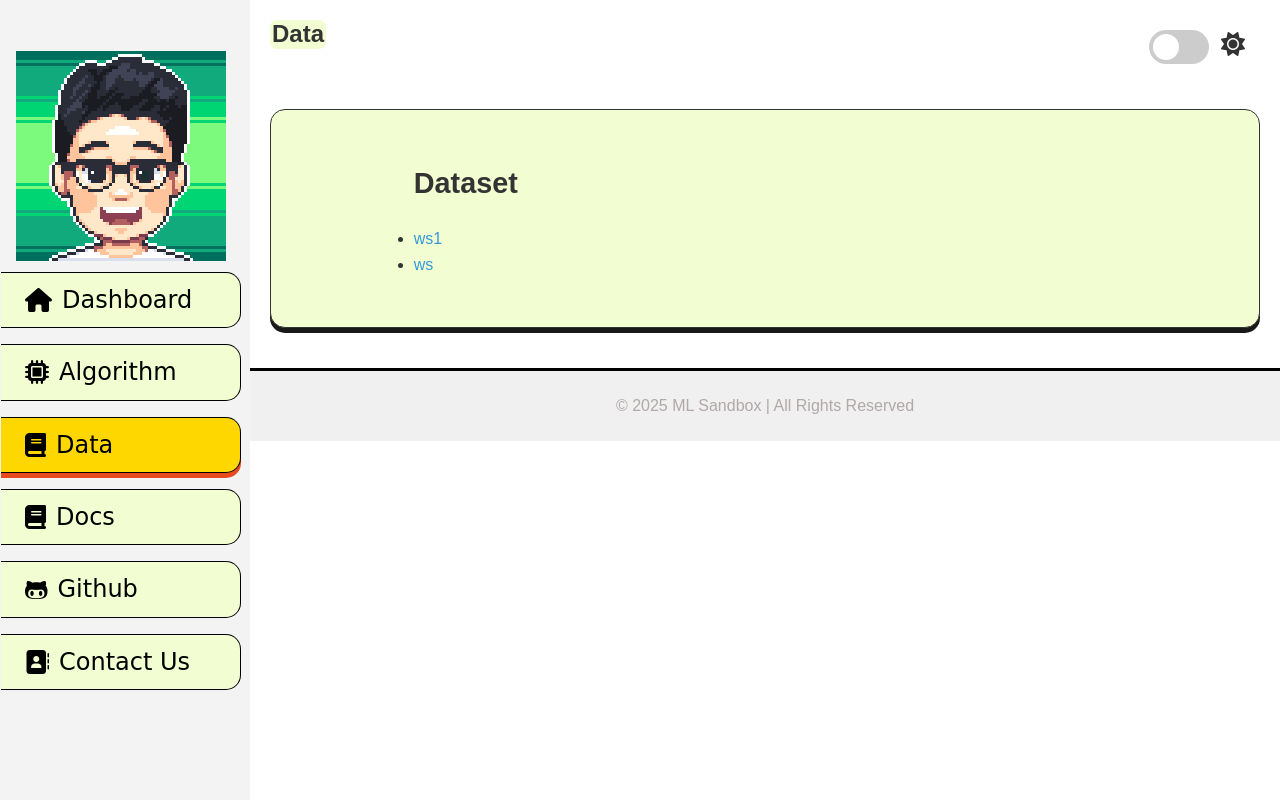
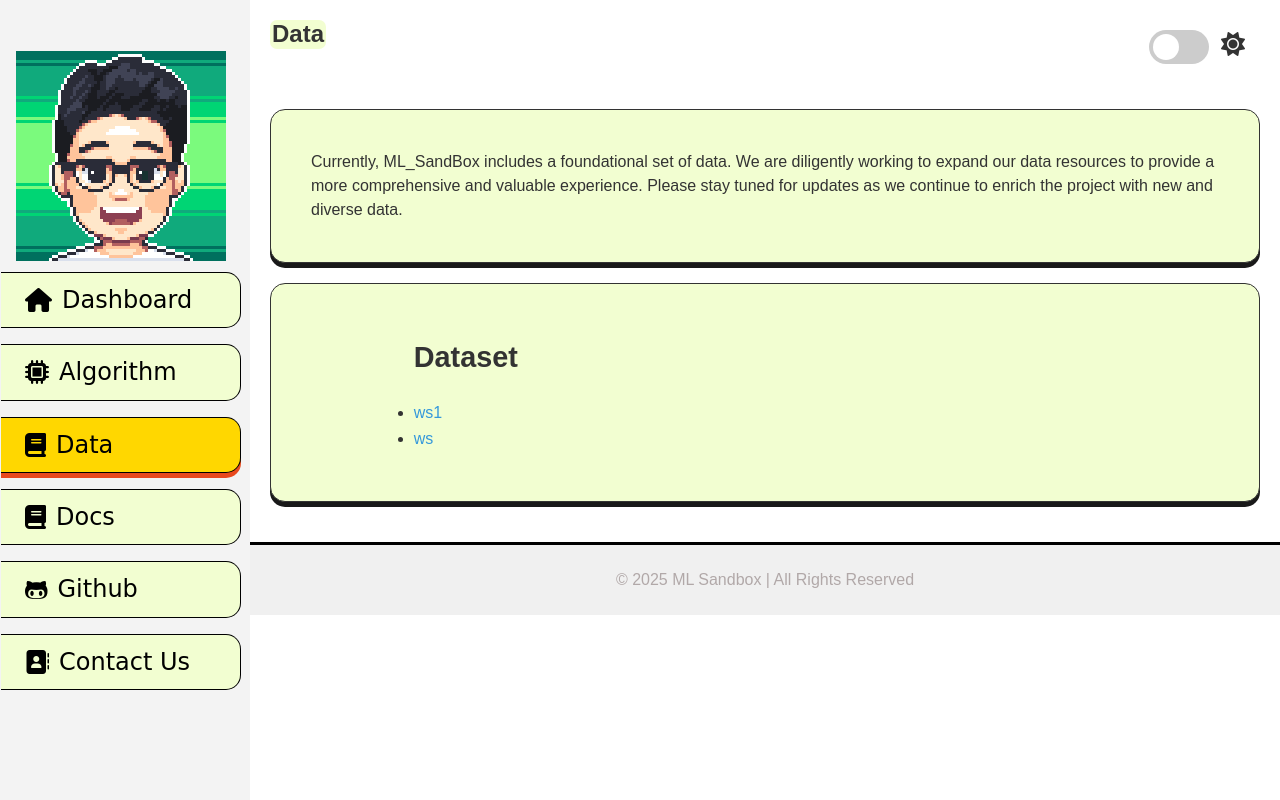
Before and after one commit to Hritikraj8804/ML-Sandbox, a Flask app: page /data in a window 1280 px wide. Run offline with Flask 3, Linux system fonts and the light colour scheme.

Commit message:
data message added

```diff
--- a/frontend/templates/data.html
+++ b/frontend/templates/data.html
@@ -3,6 +3,14 @@
 {% block title %}Dataset - ML Sandbox{% endblock %}
 
 {% block page %}Data{% endblock %}
+
+{% block message %}
+    <!-- Welcome -->
+    <main>
+        <div class="instr">
+            Currently, ML_SandBox includes a foundational set of data. We are diligently working to expand our data resources to provide a more comprehensive and valuable experience. Please stay tuned for updates as we continue to enrich the project with new and diverse data.</div>
+    </main>
+{% endblock %}
 
 {% block content %}
 <main>
```
